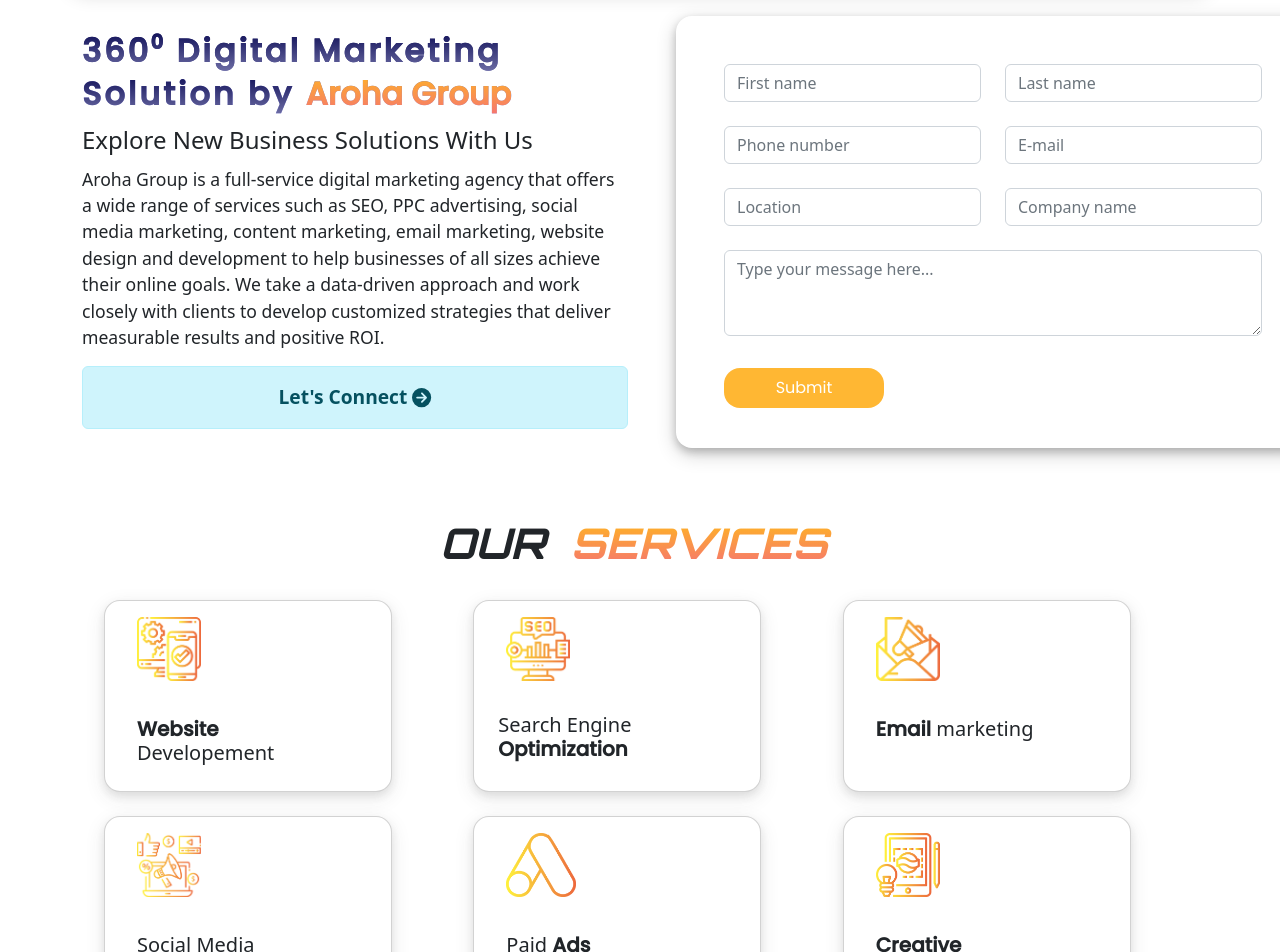
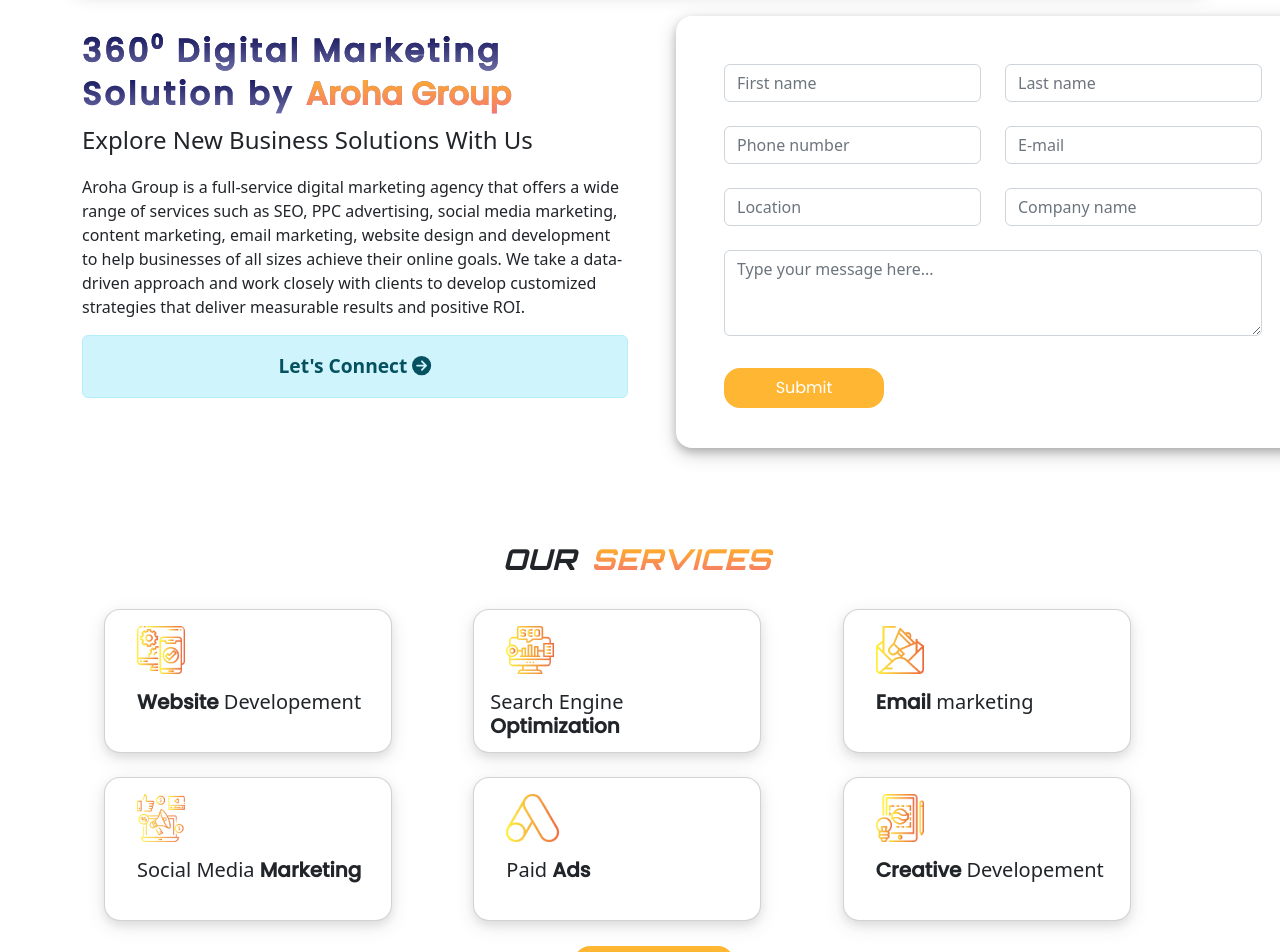
Before and after one commit to zeeyan23/Arohawebsite, a React (Create React App) app: page / in a window 1280 px wide. Shown: the part 120-1072 px from the top of the page. Built offline with nearby package versions, Linux system fonts and the light colour scheme.

Commit message:
updated code

```diff
--- a/package.json
+++ b/package.json
@@ -3,7 +3,7 @@
   "homepage": "http://server.thebluefaith.com/aroha_site/",
   "version": "0.1.0",
   "private": true,
-  "proxy":"http://localhost:8006",
+  "proxy": "http://localhost:8006",
   "dependencies": {
     "@fortawesome/free-solid-svg-icons": "^6.3.0",
     "@fortawesome/react-fontawesome": "^0.2.0",
@@ -49,5 +49,8 @@
       "last 1 firefox version",
       "last 1 safari version"
     ]
+  },
+  "devDependencies": {
+    "webpack": "^5.75.0"
   }
 }
--- a/src/components/Form/Form.module.css
+++ b/src/components/Form/Form.module.css
@@ -66,7 +66,7 @@
         margin-bottom: 5%;
     }
     .Form{
-      width: 22em;
+      width: 20em;
       height: 37em;
     }
     .widthStyle{
--- a/src/components/OurServices/OurServices.js
+++ b/src/components/OurServices/OurServices.js
@@ -23,7 +23,7 @@
               className={classes.iconStyle}
               src={webImage}
             />
-            <Card.Body>
+            <Card.Body className={classes.mobileOnly}>
               <Card.Title className={classes.textContainer}>
                 <span className={classes.boldText}>Website </span><span className={classes.normalText}>Developement</span>
               </Card.Title>
@@ -51,7 +51,7 @@
               className={classes.iconStyle}
               src={Email}
             />
-            <Card.Body>
+            <Card.Body className={classes.mobileOnly}>
               <Card.Title className={classes.textEmailContainer}>
                 <span className={classes.boldText}>Email </span><span className={classes.normalText}>marketing</span>
               </Card.Title>
@@ -65,7 +65,7 @@
               className={classes.iconStyle}
               src={Social}
             />
-            <Card.Body>
+            <Card.Body className={classes.mobileOnly}>
               <Card.Title className={classes.textContainer}>
                 <span className={classes.normalText}>Social Media </span><span className={classes.boldText}>Marketing</span>
               </Card.Title>
@@ -78,7 +78,7 @@
               variant="top"
               className={classes.iconStyle}
               src={Ads} />
-            <Card.Body>
+            <Card.Body className={classes.mobileOnly}>
               <Card.Title className={classes.textPaidContainer}>
                 <span className={classes.normalText}>Paid </span><span className={classes.boldText}>Ads</span>
               </Card.Title>
@@ -92,7 +92,7 @@
               className={classes.iconStyle}
               src={Creative}
             />
-            <Card.Body>
+            <Card.Body className={classes.mobileOnly}>
               <Card.Title className={classes.textContainer}>
                 <span className={classes.boldText}>Creative </span><span className={classes.normalText}>Developement</span>
               </Card.Title>
--- a/src/components/OurServices/ourservices.module.css
+++ b/src/components/OurServices/ourservices.module.css
@@ -88,6 +88,11 @@
         height: 4em;
         margin-left: 9em;
     }
+    .mobileOnly{
+        align-items: center;
+        justify-content: center;
+        display: flex;
+    }
     .mobileStyle{
         margin-top: 1.3em;
     }
@@ -102,7 +107,9 @@
         text-align: center;
     }
     .textSeoContainer{
-        text-align: center;
+        justify-content: center;
+    display: flex;
+    margin-left: 3em;
     }
     .textPaidContainer{
         text-align: center;
@@ -146,5 +153,42 @@
  }
 
  @media only screen and (max-width: 1400px){
+  .boldText1{
+    font-size: 1.7em;
+  }
+  .cardDesign{
+    height: 9em;
+  }
+  .iconStyle{
+    height: 3em;
+  }
+  .textContainer{
+    padding-left: 0em;
+    padding-top: 1em;
+    text-align: initial;
+    bottom: 1.5em;
+    position: absolute;
+  }
+  .textSeoContainer{
+    padding-left: 0em;
+    padding-top: 1em;
+    text-align: initial;
+    position: absolute;
+    top: 3em;
+  }
+  .textEmailContainer{
+    padding-left: 0em;
+    padding-top: 1em;
+    text-align: initial;
+    bottom: 1.5em;
+    position: absolute;
+  }
+  .textPaidContainer{
+    padding-left: 0em;
+    padding-top: 1em;
+    text-align: initial;
+    bottom: 1.5em;
+    position: absolute;
+  }
 
  }
--- a/src/pages/dashboard.module.css
+++ b/src/pages/dashboard.module.css
@@ -51,6 +51,7 @@
     margin-left: 2.4em;
     line-height: 2em;
     font-size: 1.1em;
+    z-index: -1;
     /* text-align: justify; */
 }
 .btnflat {
@@ -196,7 +197,7 @@
         display: flex;
     } */
     .formTop{
-        margin-top: 0em;
+        margin-top: 3em;
     }
     .mobileCont{
         display: block;
@@ -233,6 +234,8 @@
         display: none;
     }
 
+
+
   }
 
   @media only screen and (min-width: 768px){
@@ -248,6 +251,10 @@
     }
     .mainHeading{
         margin-top: 1em;
+    }
+    .aboutUs{
+        position: relative;
+        bottom: 3em;
     }
     .spanText{
         line-height: normal;
@@ -285,6 +292,10 @@
     .btnflat{
         margin-left: 7em;
     }
+    .aboutUs{
+        position: relative;
+        bottom: 0em;
+    }
 
  }
 
@@ -298,16 +309,21 @@
         font-size: 2em;
     }
     .formTop{
-        margin-top: -3em;
+        margin-top: 0em;
+        position: relative;
+        bottom: 3em;
+        z-index: -1;
     }
     .alertBox{
         margin-top: 0em;
     }
     .aboutUs{
         line-height: 1.5em;
+        font-size: 1em;
+        z-index: -1;
     }
-    .quest{
-        padding-bottom: 0.1em;
-    }
+    /* .quest{
+        padding-bottom: 3.1em;
+    } */
 
  }
--- /dev/null
+++ b/webpack.config.js
@@ -0,0 +1,39 @@
+const path = require('path');
+
+module.exports = {
+  entry: {
+    app: './src/index.js', // Replace with the entry point of your React.js app
+    emailService: path.resolve(__dirname, 'server', 'routes', 'router.js') // Use an absolute path to reference the email service code
+  },
+  output: {
+    path: path.resolve(__dirname, 'build'),
+    filename: '[name].bundle.js'
+  },
+  module: {
+    rules: [
+      {
+        test: /\.js$/,
+        exclude: /node_modules/,
+        use: {
+          loader: 'babel-loader',
+          options: {
+            presets: ['@babel/preset-env', '@babel/preset-react']
+          }
+        }
+      }
+    ]
+  },
+  node: {
+    __dirname: false,
+    __filename: false
+  },
+  target: 'node', // Set the target to node
+  resolve: {
+    extensions: ['.js']
+  },
+  plugins: [],
+  optimization: {
+    minimize: true,
+  },
+  mode: 'production',
+};
```
Also changed, not shown: 2 other files (tests, documents, lock files or other folders).
